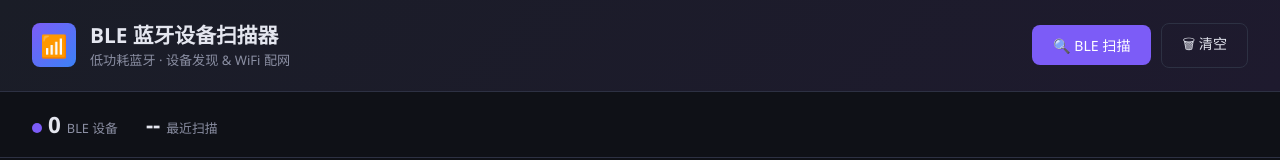
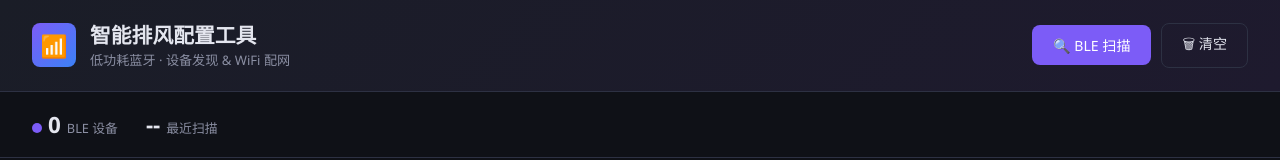
Before and after one commit to sesame-max/SmartExhaustConfigurator, a website: page public/index.html in a window 1280 px wide. Shown: the top 160 px of the page. Drawn offline with Linux system fonts and the light colour scheme.

Commit message:
更改项目名

```diff
--- a/package.json
+++ b/package.json
@@ -1,7 +1,7 @@
 {
-  "name": "bluetooth-scanner",
+  "name": "smart-vent-config",
   "version": "1.0.0",
-  "description": "网页蓝牙设备扫描器 - BLE + 经典蓝牙",
+  "description": "智能排风配置工具 - BLE WiFi 配网",
   "main": "server.js",
   "scripts": {
     "start": "node server.js"
--- a/public/index.html
+++ b/public/index.html
@@ -3,7 +3,7 @@
 <head>
 <meta charset="UTF-8">
 <meta name="viewport" content="width=device-width, initial-scale=1.0">
-<title>蓝牙设备扫描器</title>
+<title>智能排风配置工具</title>
 <style>
   *, *::before, *::after { box-sizing: border-box; margin: 0; padding: 0; }
 
@@ -310,7 +310,7 @@
   <div class="header-left">
     <div class="logo">📶</div>
     <div class="title-group">
-      <h1>BLE 蓝牙设备扫描器</h1>
+      <h1>智能排风配置工具</h1>
       <p>低功耗蓝牙 · 设备发现 & WiFi 配网</p>
     </div>
   </div>
--- a/server.js
+++ b/server.js
@@ -12,7 +12,7 @@ app.use(express.static(path.join(__dirname, 'public')));
 server.listen(PORT, () => {
   console.log('');
   console.log('╔══════════════════════════════════════════════════╗');
-  console.log('║     BLE 蓝牙设备扫描器                            ║');
+  console.log('║     智能排风配置工具                               ║');
   console.log(`║     地址: http://localhost:${PORT}                   ║`);
   console.log('║     使用 Chrome/Edge 打开                         ║');
   console.log('╚══════════════════════════════════════════════════╝');
```
